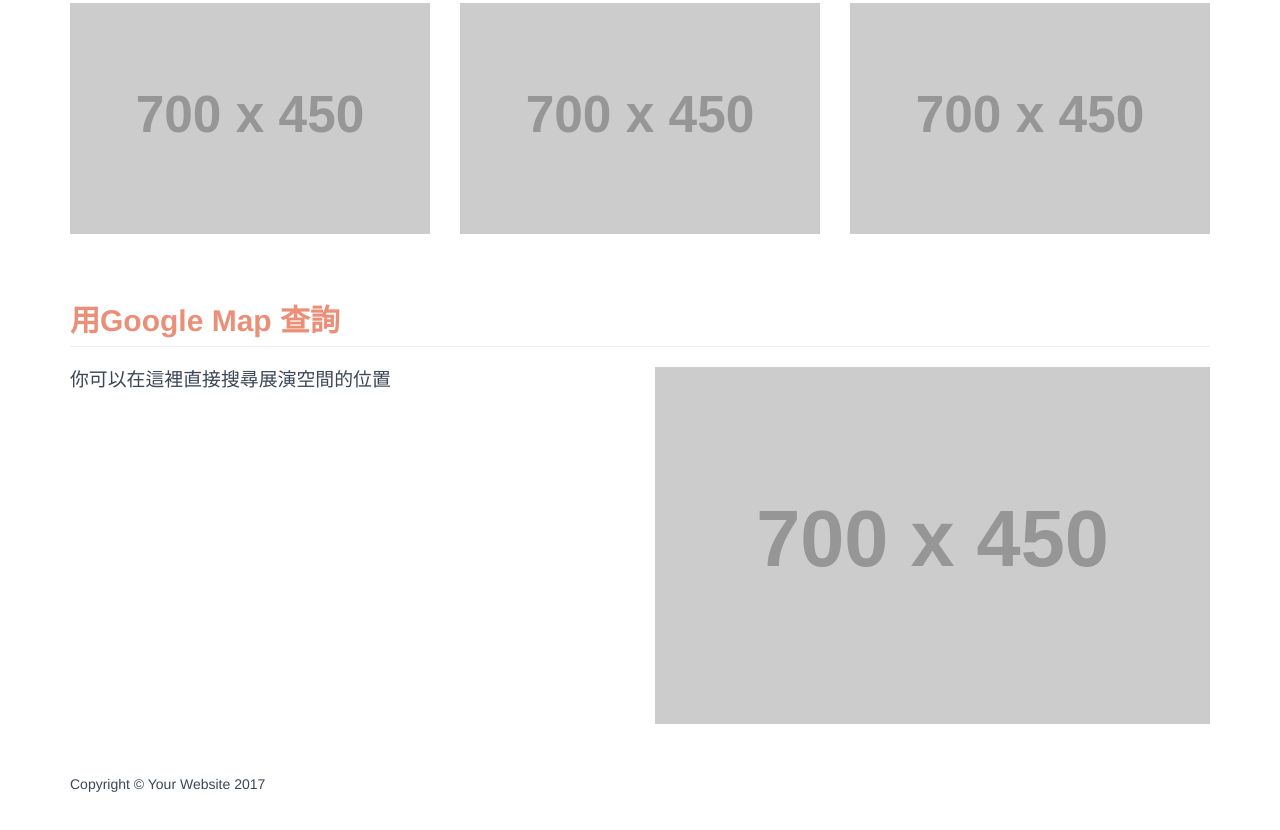
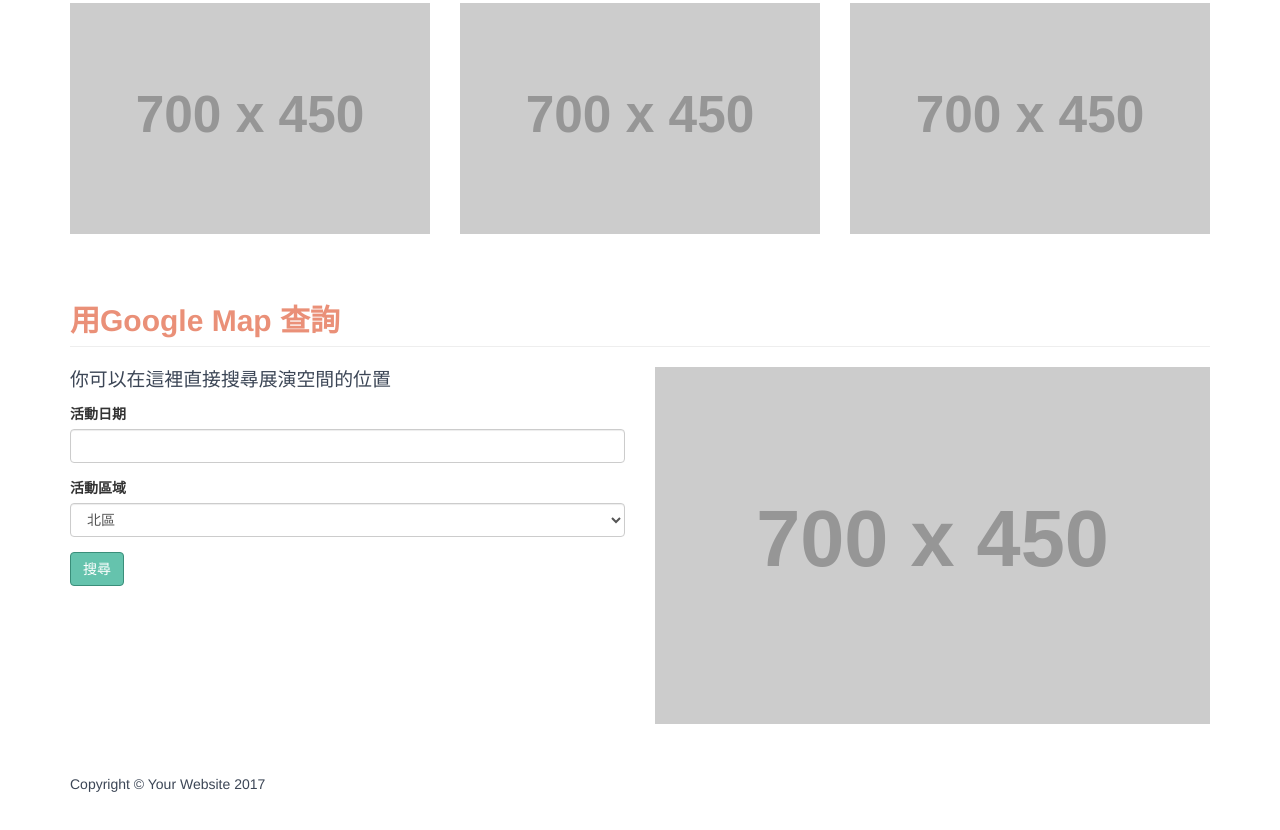
Before and after one commit to kmgs4524/chu, a plain HTML site: page index.html in a window 1280 px wide. Shown: the part 1343-2173 px from the top of the page. Drawn offline with Linux system fonts and the light colour scheme; placeholder pictures from the web are drawn by us.

Commit message:
index update

```diff
--- a/index.html
+++ b/index.html
@@ -68,9 +68,8 @@
 
                         </ul>
                     </li>
-                    <li class="dropdown">
-                        <a href="#" >聯絡</a>
-
+                    <li>
+                        <a href="contact.html">聯絡</a>
                     </li>
                 </ul>
             </div>
@@ -213,7 +212,23 @@
             </div>
             <div class="col-md-6">
                 <p style="font-size:0.5cm">你可以在這裡直接搜尋展演空間的位置</p>
+                <form>
 
+                    <div class="form-group">
+                        <label for="exampleInputPassword1">活動日期</label>
+                        <input type="text" class="form-control" id="activityDate" placeholder="">
+                    </div>
+                    <div class="form-group">
+                        <label for="exampleFormControlSelect1">活動區域</label>
+                        <select class="form-control" id="exampleFormControlSelect1">
+                        <option>北區</option>
+                        <option>中區</option>
+                        <option>南區</option>
+                        </select>
+                    </div>
+
+                    <button type="submit" class="btn btn-primary">搜尋</button>
+                </form>
             </div>
             <div class="col-md-6">
                 <img class="img-responsive" src="http://placehold.it/700x450" alt="">
```
